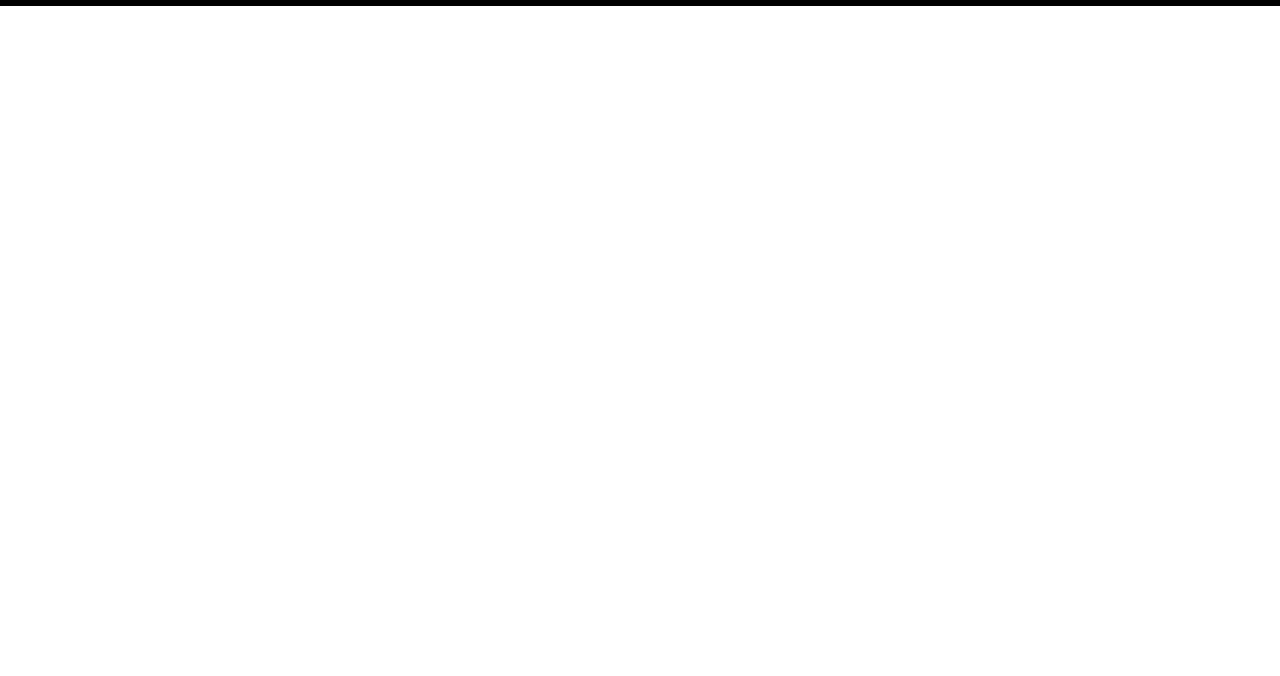
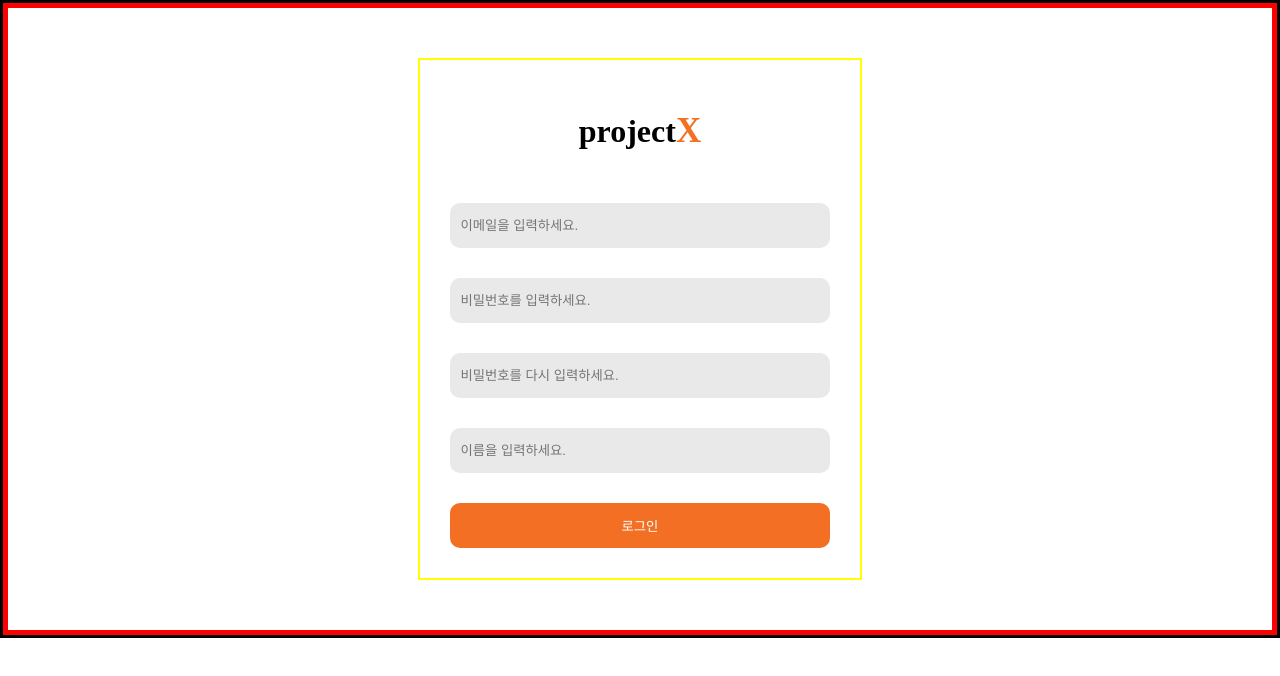
Before and after one commit to CHOIIS829/react-spring-mybatis, a React (Create React App) app in the folder frontend/: page /login in a window 1280 px wide. Before the commit this address had no page. Shown: the top 676 px of the page. Built offline with nearby package versions, Linux system fonts and the light colour scheme.

Commit message:
회원 가입 화면

```diff
--- a/frontend/src/components/header.tsx
+++ b/frontend/src/components/header.tsx
@@ -2,7 +2,7 @@
 import styled from "styled-components";
 import { FiMenu } from "react-icons/fi";
 import { useNavigate } from "react-router-dom";
-
+import { SidebarProps } from "../types/component";
 const HeaderContainer = styled.div`
     height: auto;
     background-color: var(--main-color);
@@ -49,7 +49,8 @@
     route: string;
 }
 
-export const Header : React.FC = () => {
+
+export const Header : React.FC<SidebarProps>  = ({ toggleSideBar, sideBar }) => {
     const navigate = useNavigate();
 
     const goToDestination = (e : string) => {
@@ -62,7 +63,7 @@
 
     return(
         <HeaderContainer>
-            <MenuIcon/>
+            <MenuIcon onClick={toggleSideBar}/>
             <h2>project<span style={{color:'black', fontSize:'25px'}}>X</span></h2>
             <LoginContainer>
                 {LoginRoute.map((value : RouteItem) =>
--- /dev/null
+++ b/frontend/src/components/sidebar.tsx
@@ -0,0 +1,53 @@
+import styled from "styled-components";
+import { IoMdClose } from "react-icons/io";
+import { SidebarProps } from "../types/component";
+
+const SidebarContainer = styled.div<{ $sidebar: boolean }>`
+    min-width: 250px;
+    max-width: 250px;
+    background: var(--main-color);
+    text-align: center;
+    color: white;
+    margin-left: ${props => props.$sidebar ? '0' : '-250px'};
+    position: absolute;
+    top: 0;
+    height: 100%;
+    z-index: 3;
+    transition: margin-left 0.5s;
+    h2{
+        cursor: pointer;
+    }
+    h2:hover{
+        color: black;
+    }
+    .controlContainer{
+        display: flex;
+        justify-content: center;
+        align-items: center;
+        margin-bottom: 20px;
+    }
+`;
+
+const Close = styled(IoMdClose)`
+    position: absolute;
+    right: 10px;
+    font-size: 25px;
+    cursor: pointer;
+    &:hover{
+        color: black;
+    }
+`;
+
+
+export const Sidebar: React.FC<SidebarProps> = ({ toggleSideBar, sideBar }) => {
+	return (
+		<SidebarContainer $sidebar = {sideBar}>
+		<div className="controlContainer">
+			<h1>project<span style={{color:'black', fontSize:'35px'}}>X</span></h1>
+			<Close onClick={toggleSideBar}/>
+		</div>
+		<h2>Q&A</h2>
+		<h2>Recruit</h2>
+		</SidebarContainer>
+	);
+};
--- a/frontend/src/components/sider.tsx
+++ /dev/null
@@ -1,6 +0,0 @@
-export const Sider : React.FC = () => {
-    return(
-        <>
-        </>
-    );
-}
--- /dev/null
+++ b/frontend/src/pages/login.tsx
@@ -0,0 +1,86 @@
+import styled from "styled-components";
+import { Container } from "../style/common";
+import { useNavigate } from "react-router-dom";
+import { useState } from "react";
+
+const LoginContainer = styled.div`
+    border: 2px solid yellow;
+    width: 30%;
+    display: flex;
+    justify-content: center;
+    align-items: center;
+    flex-direction: column;
+    gap: 30px;
+    padding: 30px;
+    margin: 50px;
+    input{
+        box-sizing: border-box;
+        width: 100%;
+        height: 45px;
+        border: none;
+        border-radius: 10px;
+        outline: none;
+        background-color: #E9E9E9;
+        padding-left: 10px;
+    }
+    button{
+        box-sizing: border-box;
+        width: 100%;
+        height: 45px;
+        border: none;
+        border-radius: 10px;
+        background-color: var(--main-color);
+        color: white;
+    }
+`;
+
+export const Login : React.FC = () => {
+    const navigate = useNavigate();
+    const [email, setEmail] = useState<string>("");
+    const [password, setPassword] = useState<string>("");
+    const [rePassword, setRePassword] = useState<string>("");
+    const [name, setName] = useState<string>("");
+    const [data, setData] = useState<{ [key: string]: boolean }>({
+        confirmEmail: false,
+        confirmPassword: false,
+        confirmRePassword: false,
+        confirmName : false
+    });
+
+    const onChangeEmail = (e:string) => {
+        const regex = /^[^\s@]+@[^\s@]+\.[^\s@]+$/;
+        if(regex.test(e)){
+            setEmail(e)
+            setData({ ...data, confirmEmail: true });
+        }else{
+            return;
+        }
+    }
+
+    const onChangePassowrd = (e:string) => {
+        setPassword(e)
+    }
+
+    const onChangeRePassowrd = (e:string) => {
+        setRePassword(e);
+    }
+
+    const onChangeName = (e:string) => {
+        setName(e);
+    }
+
+    return(
+        <>
+        <Container>
+            <LoginContainer>
+                <h1>project<span style={{color:'#F26F23', fontSize:'35px'}}>X</span></h1>
+                <input type="text"  placeholder="이메일을 입력하세요."  onChange={(e) => onChangeEmail(e.target.value)}/>
+                <input placeholder="비밀번호를 입력하세요." value={password} onChange={(e) =>  onChangePassowrd(e.target.value)}/>
+                <input placeholder="비밀번호를 다시 입력하세요." value={rePassword} onChange={(e) => onChangeRePassowrd(e.target.value)}/>
+                <input placeholder="이름을 입력하세요." value={name} onChange={(e) => onChangeName(e.target.value)}/>
+                <button>로그인</button>
+            </LoginContainer>
+        </Container>
+        </>
+    );
+}
--- a/frontend/src/pages/main.tsx
+++ b/frontend/src/pages/main.tsx
@@ -1,8 +1,12 @@
 import { Container } from "../style/common";
 export const Main : React.FC = () => {
     return(
-        <Container>
-            <h1>This is main page</h1>
-        </Container>
+        <>
+            <Container>
+                <h1>This is main page</h1>
+                {/* <div className='isOpen'></div> */}
+
+            </Container>
+        </>
     );
 };
--- a/frontend/src/router.tsx
+++ b/frontend/src/router.tsx
@@ -1,16 +1,29 @@
 import { BrowserRouter,Routes, Route } from "react-router-dom";
 import {Main} from "./pages/main"
 import { Header } from "./components/header";
+import { Sidebar } from "./components/sidebar";
+import { useState } from "react";
+import { Login } from "./pages/login";
 
 export const Router : React.FC = () => {
+    const [sideBar, setSideBar] = useState<boolean>(false);
+
+    const toggleSlideBar = () => {
+        setSideBar(!sideBar);
+    }
+
     return (
         <BrowserRouter>
             <Routes>
                 <Route path="/" element={
                     <>
-                        <Header/>
+                        <Header toggleSideBar={toggleSlideBar} sideBar={sideBar}/>
+                        <Sidebar toggleSideBar={toggleSlideBar} sideBar={sideBar}/>
                         <Main/>
                     </>
+                }/>
+                <Route path="/login" element={
+                    <Login/>
                 }/>
             </Routes>
         </BrowserRouter>
--- a/frontend/src/style/common.js
+++ b/frontend/src/style/common.js
@@ -4,7 +4,7 @@
     display: flex;
     justify-content: center;
     align-items: center;
-    border: 5px solid yellow;
+    border: 5px solid red;
     .isOpen{
         position: fixed;
         top: 0;
--- /dev/null
+++ b/frontend/src/types/component.ts
@@ -0,0 +1,4 @@
+export interface SidebarProps {
+    toggleSideBar: () => void;
+    sideBar: boolean;
+}
```
Also changed, not shown: frontend/src/api/memberApi.js (added).
